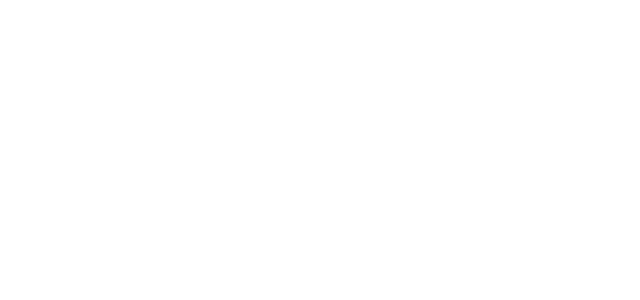
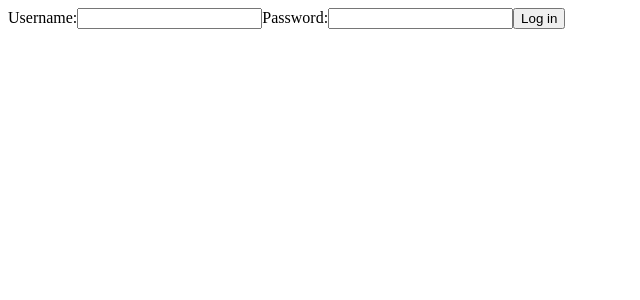
Before and after one commit to buwunny/ordering-app, a React app in the folder frontend/: page /login in a window 1280 px wide. Before the commit this address had no page. Shown: the top 300 px of the page, without its empty margins (0-640 px from the left). Built offline with nearby package versions, Linux system fonts and the light colour scheme.

Commit message:
user authentication, role specific components and routes

```diff
--- a/frontend/package.json
+++ b/frontend/package.json
@@ -10,6 +10,8 @@
   "author": "",
   "license": "ISC",
   "dependencies": {
+    "axios": "^1.6.7",
+    "jwt-decode": "^4.0.0",
     "react": "^18.2.0",
     "react-dom": "^18.2.0",
     "react-router-dom": "^6.22.2"
--- /dev/null
+++ b/frontend/src/hocs/withAuth.js
@@ -0,0 +1,23 @@
+import React, { useEffect } from 'react';
+import { useNavigate } from 'react-router-dom';
+
+function withAuth(Component) {
+    return function ProtectedComponent(props) {
+        const token = localStorage.getItem('token');
+        const navigate = useNavigate();
+
+        useEffect(() => {
+            if (!token) {
+                navigate('/login');
+            }
+        }, [token, navigate]);
+
+        if (!token) {
+            return null;
+        }
+
+        return <Component {...props} />;
+    };
+}
+
+export default withAuth;
--- a/frontend/src/pages/App.js
+++ b/frontend/src/pages/App.js
@@ -1,6 +1,7 @@
 import React from 'react';
 import { BrowserRouter as Router, Routes, Route } from 'react-router-dom';
 import Home from './Home';
+import Login from './Login';
 import Requests from './Requests';
 import Form from './Form';
 import Orders from './Orders';
@@ -9,6 +10,7 @@ function App() {
         <Router>
             <Routes>
                 <Route exact path="/" element={<Home />} />
+                <Route path="/login" element={<Login />} />
                 <Route path="/requests" element={<Requests />} />
                 <Route path="/form" element={<Form />} />
                 <Route path="/orders" element={<Orders />} />
--- a/frontend/src/pages/Form.js
+++ b/frontend/src/pages/Form.js
@@ -1,6 +1,8 @@
 import React, { useState } from 'react';
 import { Link } from 'react-router-dom';
 import axios from 'axios';
+import withAuth from '../hocs/withAuth';
+
 
     const Form = () => {
         const initialFormData = {
@@ -12,9 +14,13 @@ import axios from 'axios';
             link: '',
             notes: ''
         };
+
         const [formData, setFormData] = useState(initialFormData);
+        const [message, setMessage] = useState('');
 
-        const [message, setMessage] = useState('');
+        const headers = {
+            Authorization: `Bearer ${localStorage.getItem('token')}`
+        }
 
         const handleChange = (e) => {
             setFormData({ ...formData, [e.target.name]: e.target.value });
@@ -23,7 +29,7 @@ import axios from 'axios';
         const handleSubmit = async (e) => {
             e.preventDefault();
             try {
-                const response = await axios.post('/api/form', formData);
+                const response = await axios.post('/api/form', formData, { headers });
                 setFormData(initialFormData);
                 setMessage('Form submitted successfully');
                 console.log(response.status);
@@ -121,4 +127,4 @@ import axios from 'axios';
         );
     };
 
-export default Form;
+export default withAuth(Form);
--- a/frontend/src/pages/Home.js
+++ b/frontend/src/pages/Home.js
@@ -1,5 +1,6 @@
 import React from 'react';
 import { Link } from 'react-router-dom';
+import withAuth from '../hocs/withAuth';
 
 function Home() {
     return (
@@ -18,4 +19,4 @@ function Home() {
     );
 }
 
-export default Home;
+export default withAuth(Home);
--- /dev/null
+++ b/frontend/src/pages/Login.js
@@ -0,0 +1,50 @@
+import React, { useState } from 'react';
+import { useNavigate } from 'react-router-dom';
+import axios from 'axios';
+import { jwtDecode } from 'jwt-decode';
+
+function LoginPage() {
+    const navigate = useNavigate();
+    const [username, setUsername] = useState('');
+    const [password, setPassword] = useState('');
+    const [error, setError] = useState('');
+
+    const handleSubmit = async (e) => {
+        e.preventDefault();
+        try {
+            const response = await axios.post('/login', { username, password });
+            const { access_token } = response.data;
+            // Save the token in local storage
+            localStorage.setItem('token', access_token);
+
+            // Decode the token to get the role
+            const decodedToken = jwtDecode(access_token);
+            const role = decodedToken.role;
+            // Save the role in local storage
+            localStorage.setItem('role', role);
+
+            navigate('/');
+        } catch (error) {
+            setError('Invalid username or password');
+        }
+    };
+
+    return (
+        <div>
+            <form onSubmit={handleSubmit}>
+                <label>
+                    Username:
+                    <input type="text" value={username} onChange={e => setUsername(e.target.value)} />
+                </label>
+                <label>
+                    Password:
+                    <input type="password" value={password} onChange={e => setPassword(e.target.value)} />
+                </label>
+                <input type="submit" value="Log in" />
+            </form>
+            {error && <p>{error}</p>}
+        </div>
+    );
+}
+
+export default LoginPage;
--- a/frontend/src/pages/Orders.js
+++ b/frontend/src/pages/Orders.js
@@ -1,5 +1,7 @@
 import React, { useEffect, useState } from 'react';
 import { Link } from 'react-router-dom';
+import withAuth from '../hocs/withAuth';
+
 
 import axios from 'axios';
 
@@ -7,10 +9,14 @@ const Orders = () => {
     const [orders, setOrders] = useState([]);
     const [message, setMessage] = useState('');
 
+    const headers = {
+        Authorization: `Bearer ${localStorage.getItem('token')}`
+    }
+
     useEffect(() => {
         const fetchRequests = async () => {
             try {
-                const response = await axios.get('/api/orders');
+                const response = await axios.get('/api/orders', { headers });
                 console.log(response.data); // Print response to console
                 setOrders(response.data); // Make requests a 2D array
             } catch (error) {
@@ -63,4 +69,4 @@ const Orders = () => {
     );
 };
 
-export default Orders;
+export default withAuth(Orders);
--- a/frontend/src/pages/Requests.js
+++ b/frontend/src/pages/Requests.js
@@ -1,15 +1,24 @@
 import React, { useEffect, useState } from 'react';
 import { Link } from 'react-router-dom';
 import axios from 'axios';
+import withAuth from '../hocs/withAuth';
+import { jwtDecode } from 'jwt-decode';
 
 const Requests = () => {
     const [requests, setRequests] = useState([]);
     const [message, setMessage] = useState('');
 
+    const token = localStorage.getItem('token');
+    const headers = {
+        Authorization: `Bearer ${token}`
+    }
+    const decoded = jwtDecode(token);
+    const role = decoded.role;
+
     useEffect(() => {
         const fetchRequests = async () => {
             try {
-                const response = await axios.get('/api/requests');
+                const response = await axios.get('/api/requests', { headers });
                 setRequests(response.data); // Make requests a 2D array
                 console.log(response.data); // Print response to console
             } catch (error) {
@@ -22,7 +31,7 @@ const Requests = () => {
 
     const acceptRequest = async (requestId) => {
         try {
-            const response = await axios.post(`/api/requests/accept/${requestId}`);
+            const response = await axios.post(`/api/requests/accept/${requestId}`, {}, { headers });
             setMessage('Accepted');
             console.log(response.data);
             setRequests(requests.map(request => request.ID === requestId ? { ...request, Status: true } : request));
@@ -34,7 +43,7 @@ const Requests = () => {
 
     const denyRequest = async (requestId) => {
         try {
-            const response = await axios.post(`/api/requests/deny/${requestId}`);
+            const response = await axios.post(`/api/requests/deny/${requestId}`, {}, { headers });
             setMessage('Denied');
             console.log(response.data);
             setRequests(requests.map(request => request.ID === requestId ? { ...request, Status: false } : request));
@@ -46,7 +55,7 @@ const Requests = () => {
 
     return (
         <div style={{ display: 'grid', gridTemplateColumns: '1fr', gap: '5px' }}>
-            <div style={{ display: 'grid', gridTemplateColumns: '1fr 1fr 1fr 1fr 1fr 1fr 1fr 1fr 1fr 1fr', gap: '5px' }}>
+            <div style={{ display: 'grid', gridTemplateColumns: `${localStorage.getItem('role') === 'admin' ? '1fr 1fr 1fr 1fr 1fr 1fr 1fr 1fr 1fr' : '1fr 1fr 1fr 1fr 1fr 1fr 1fr 1fr'}`, gap: '5px' }}>
                 <p><strong>Description</strong></p>
                 <p><strong>Vendor</strong></p>
                 <p><strong>Part Number</strong></p>
@@ -57,7 +66,7 @@ const Requests = () => {
                 <p><strong>Status</strong></p>
             </div>
             {requests.map((request, index) => (
-                <div key={index} style={{ display: 'grid', gridTemplateColumns: '1fr 1fr 1fr 1fr 1fr 1fr 1fr 1fr 1fr 1fr', gap: '5px' }}>
+                <div key={index} style={{ display: 'grid', gridTemplateColumns: `${localStorage.getItem('role') === 'admin' ? '1fr 1fr 1fr 1fr 1fr 1fr 1fr 1fr 1fr' : '1fr 1fr 1fr 1fr 1fr 1fr 1fr 1fr'}`, gap: '5px' }}>
                     <p>{request.Description}</p>
                     <p>{request.Vendor}</p>
                     <p>{request.Part_Num}</p>
@@ -66,7 +75,7 @@ const Requests = () => {
                     <p>{request.Link}</p>
                     <p>{request.Notes}</p>
                     <p>{request.Status === null ? 'Awaiting Decision...' : request.Status ? 'Accepted' : 'Denied'}</p>
-                    {request.Status === null && (
+                    {localStorage.getItem('role') == 'admin' && request.Status === null && (
                         <p>
                             <button onClick={() => { acceptRequest(request.ID); }}>Accept</button>
                             <button onClick={() => { denyRequest(request.ID); }}>Deny</button>
@@ -77,9 +86,10 @@ const Requests = () => {
             <Link to="/">
                 <button>Home</button>
             </Link>
+            <p> Role: {role}</p>
             {message && <p>{message}</p>}
         </div>
     );
 };
 
-export default Requests;
+export default withAuth(Requests);
```
Also changed, not shown: 1 other file (tests, documents, lock files or other folders).
